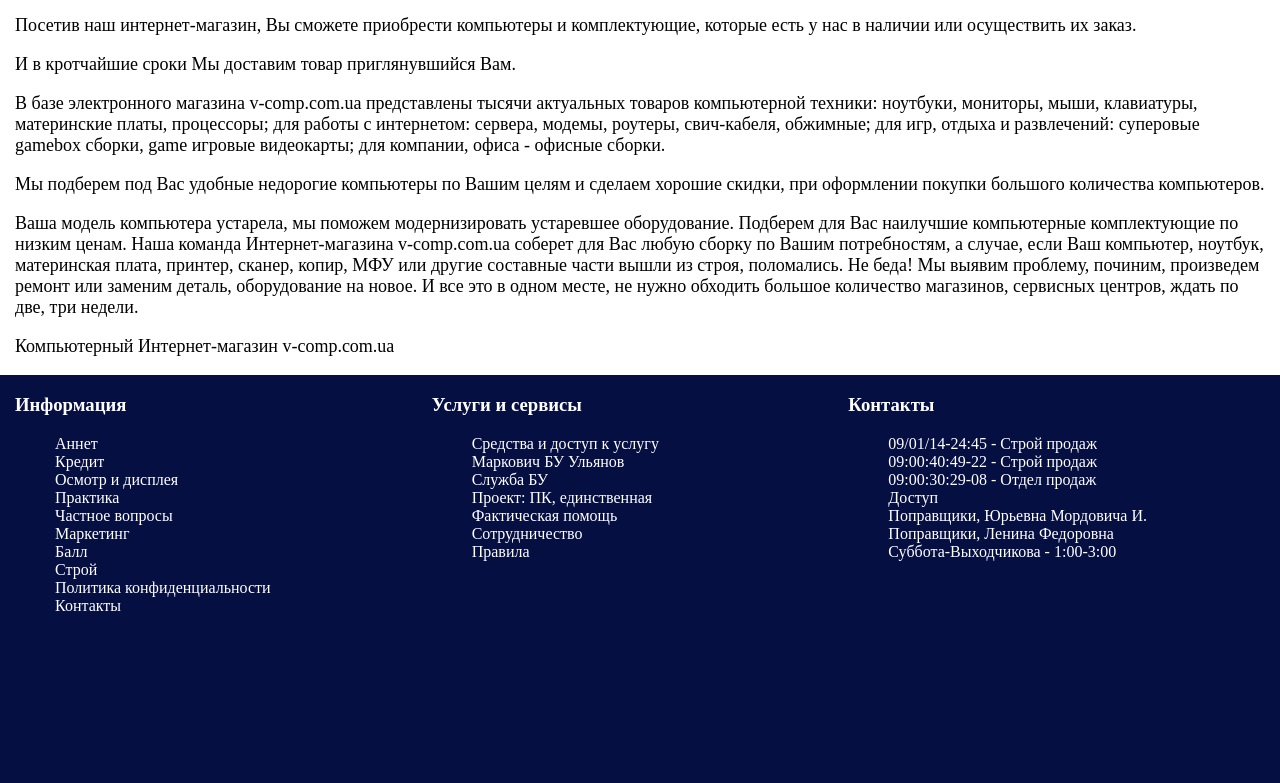
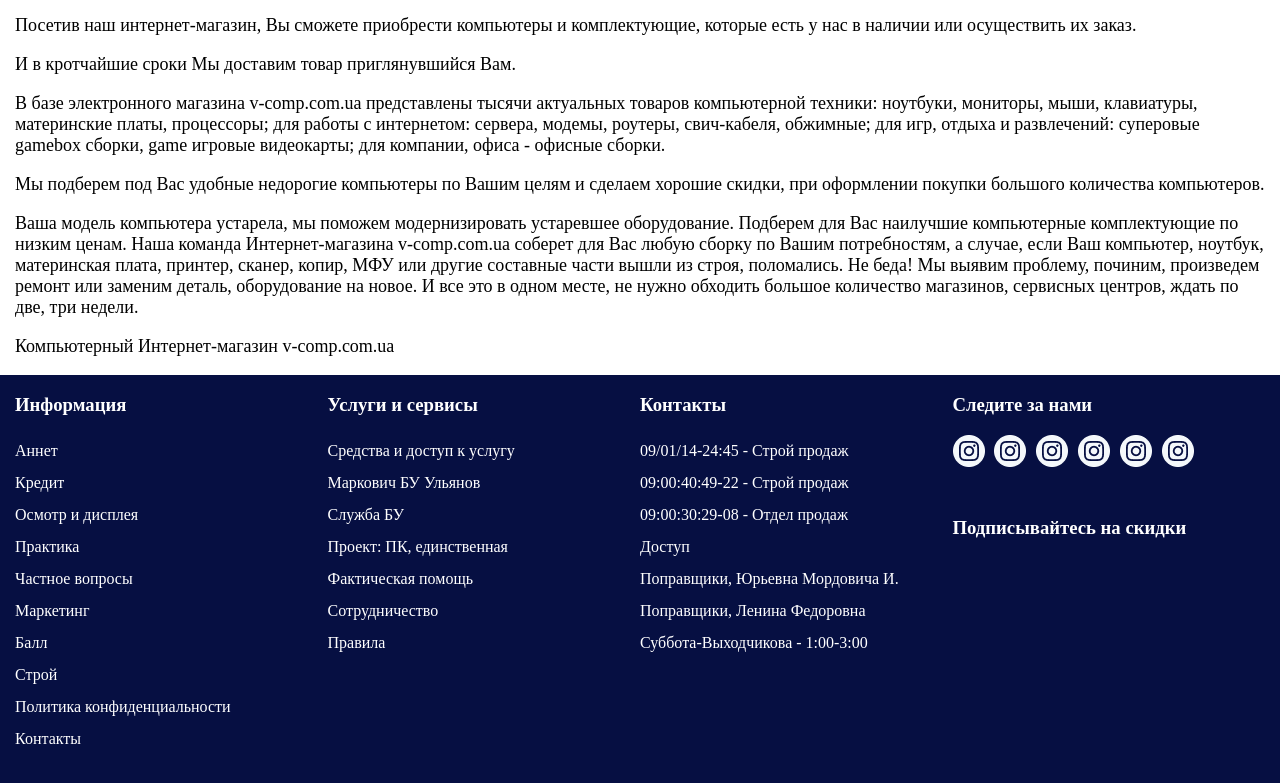
Before and after one commit to PavSolo/maket, a website built with webpack: page index.html in a window 1280 px wide. Shown: the part 3737-4520 px from the top of the page. Built offline with nearby package versions, Linux system fonts and the light colour scheme.

Commit message:
теперь точно правильный конфиг, свгшки и все остальное работают. Почти сверстал блок новостей, начал верстать футер

```diff
--- a/index.html
+++ b/index.html
@@ -454,6 +454,34 @@
                     <li>Суббота-Выходчикова - 1:00-3:00</li>
                 </ul>
             </div>
+            <div class="footer__section">
+                <h3>Следите за нами</h3>
+                 <div class="footer__section-socmed">
+                     <div class="footer__section-socmed-item">
+                        <img src="/src/img/instagram.png">
+                     </div>
+                     <div class="footer__section-socmed-item">
+                         <img src="/src/img/instagram.png">
+                     </div>
+                     <div class="footer__section-socmed-item">
+                         <img src="/src/img/instagram.png">
+                     </div>
+                     <div class="footer__section-socmed-item">
+                         <img src="/src/img/instagram.png">
+                     </div>
+                     <div class="footer__section-socmed-item">
+                         <img src="/src/img/instagram.png">
+                     </div>
+                     <div class="footer__section-socmed-item">
+                         <img src="/src/img/instagram.png">
+                     </div>
+                 </div>
+                <div class="footer__section-follow">
+                    <div class="footer__section-follow-title">
+                        <h3>Подписывайтесь на скидки</h3>
+                    </div>
+                </div>
+            </div>
         </div>
     </div>
 </footer>
--- a/src/js/app.js
+++ b/src/js/app.js
@@ -10,6 +10,7 @@
 import "../img/news4.png";
 import '../img/banner.jpg';
 import '../img/top_banner.png';
+import '../img/instagram.png';
 import "../svg/hamburger1.svg";
 import "../svg/icon.svg";
 import "../svg/auth.svg";
--- a/src/scss/_footer.scss
+++ b/src/scss/_footer.scss
@@ -17,6 +17,26 @@
 
   &__section ul {
     list-style: none;
+    padding-left: 0;
+    line-height: 2;
+  }
+
+  &__section-socmed {
+    display: flex;
+    height: 32px;
+    gap: 3.4%;
+  }
+
+  &__section-socmed-item {
+
+  }
+
+  &__section-follow {
+    margin-top: 28px;
+  }
+
+  &__section-follow-title {
+    padding: 4px 0px 4px 0px;
   }
 
   &__bottom {
```
Also changed, not shown: src/img/instagram.png (added).
